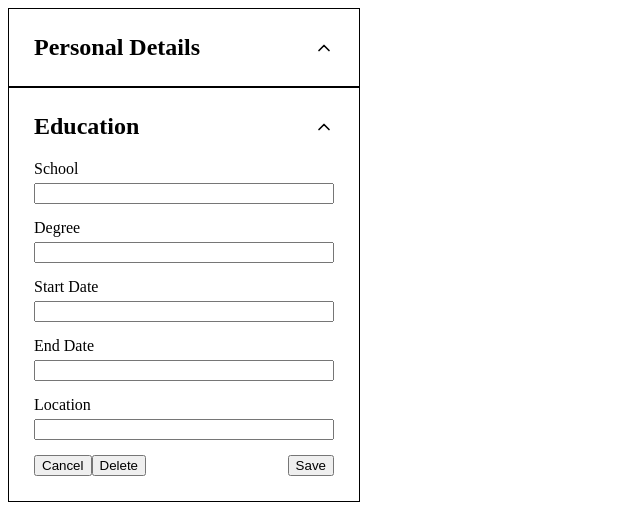
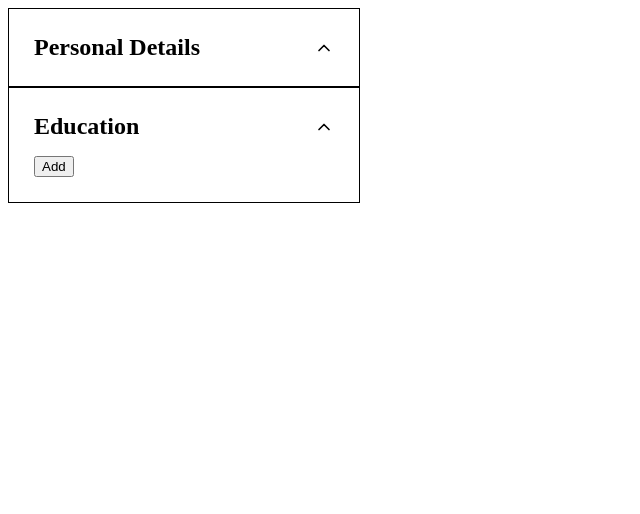
Before and after one commit to huntkay1/cv-builder-app, a React (Vite) app: page / in a window 1280 px wide. Shown: the top 514 px of the page, without its empty margins (0-640 px from the left). Built offline with nearby package versions, Linux system fonts and the light colour scheme.

Commit message:
Handle adding entry
Added the isAddingEntry state. State is true when
the add button is clicked - displaying the form
for entry.
State is false when an entry is added - displaying
the entry list.

```diff
--- a/src/components/EducationInfo.jsx
+++ b/src/components/EducationInfo.jsx
@@ -51,19 +51,25 @@ function EducationForm({
 }
 
 // EducationList component for rendering the list of education entries
-function EducationList({ formData }) {
+function EducationList({ formData, onAddEntryClick }) {
     return (
         <div className='entries-container'>
             <ul>
                 {formData.map((entry, index) => (
                     <li key={index}>
-                        {entry.school}
+                        <button onClick={()=>handleEdit(index)}>{entry.school}</button>
                     </li>
                 ))}
             </ul>
+            <button onClick={onAddEntryClick}>Add</button>
         </div>
     );
 }
+
+function handleEdit(index) {
+    console.log(index)
+}
+
 
 // Main Education component
 function Education() {
@@ -74,6 +80,7 @@ function Education() {
     const [location, setLocation] = useState('');
     const [isExpanded, setIsExpanded] = useState(false);
     const [formData, setFormData] = useState([]);
+    const [isAddingEntry, setIsAddingEntry] = useState(false);
 
 
     function handleSubmit(e) {
@@ -86,6 +93,7 @@ function Education() {
             location: location
         };
         saveFormData(newEntry);
+        handleAddingEntry();
         clearForm();
     }
 
@@ -108,6 +116,11 @@ function Education() {
         setIsExpanded(!isExpanded);
     }
 
+    //toggles adding entry state. Shows the form when on.
+    function handleAddingEntry() {
+        setIsAddingEntry(!isAddingEntry);
+    }
+
 
     return (
         <div className='form-container' id='education-details'>
@@ -116,9 +129,7 @@ function Education() {
                 <img className='expand-toggle' onClick={toggleExpand} src={isExpanded ? downIcon : upIcon} alt='Expand Toggle'/>
             </div>
 
-            {formData.length > 0 ? (
-                <EducationList formData={formData} />
-            ) : (
+            {isAddingEntry ? (
                 <EducationForm
                     school={school}
                     setSchool={setSchool}
@@ -132,6 +143,8 @@ function Education() {
                     setLocation={setLocation}
                     handleSubmit={handleSubmit}
                 />
+            ) : (
+                <EducationList formData={formData} onAddEntryClick={handleAddingEntry}/>
             )}
         </div>
     );
```
